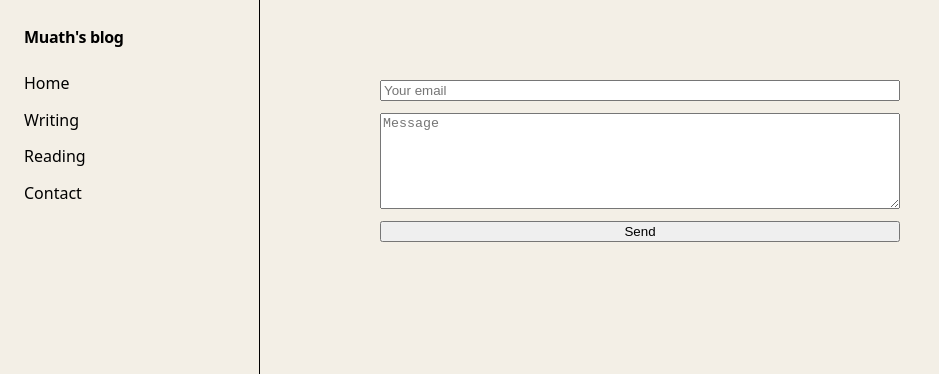
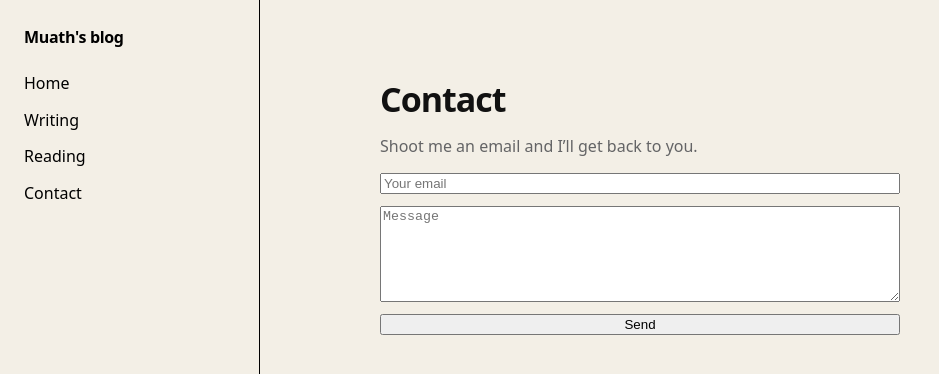
Before and after one commit to randomdale/muath, a Next.js app: page /contact in a window 1280 px wide. Shown: the top 374 px of the page, without its empty margins (0-939 px from the left). Built offline with nearby package versions, Linux system fonts and the light colour scheme; no server answers.

Commit message:
contact page updates

```diff
--- a/app/contact/page.tsx
+++ b/app/contact/page.tsx
@@ -12,6 +12,9 @@ export default function Contact({
 
 return (
   <div style={{ maxWidth: 520, margin: "40px auto" }}>
+    <h1>Contact</h1>
+    <p>Shoot me an email and I’ll get back to you.</p>
+
     {sent && <p>Sent.</p>}
     {error && <p>Invalid email or message.</p>}
 
```
Lines whose indentation alone changed are shown as unchanged.
